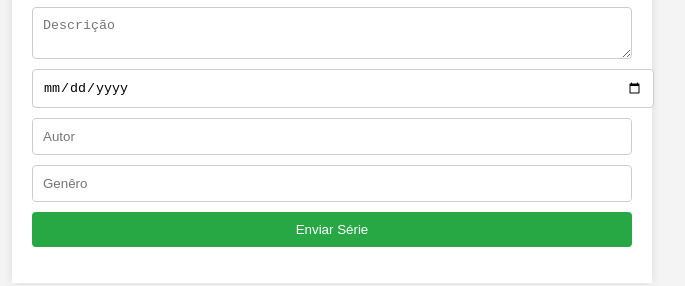
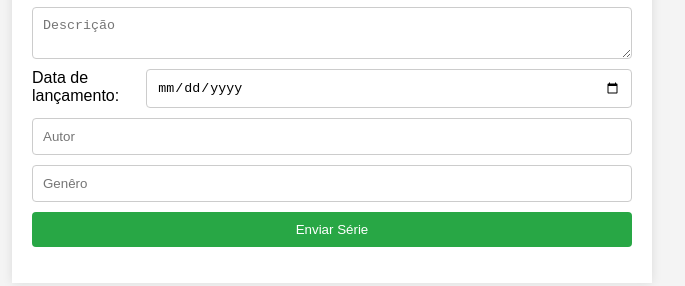
Before and after one commit to HenriqueSilvaXavier/Fullstack_pwa, a plain HTML site: page frontend/index.html in a window 1280 px wide. Shown: the part 190-476 px from the top of the page, without its empty margins (308-993 px from the left). Drawn offline with Linux system fonts and the light colour scheme; no server answers.

Commit message:
Update index.html

```diff
--- a/frontend/index.html
+++ b/frontend/index.html
@@ -14,7 +14,10 @@
         <form id="serieForm">
             <input type="text" id="title" placeholder="Título" required>
             <textarea id="description" placeholder="Descrição" required></textarea>
-            <input type="date" id="releaseDate" placeholder="Data de lançamento" required>
+            <div id="dateContainer">
+            <label for="releaseDate" id="dateLabel">Data de lançamento:</label>
+            <input type="date" id="releaseDate" required>
+            </div>
             <input type="text" id="author" placeholder="Autor" required>
             <input type="text" id="genre" placeholder="Genêro">
             <button type="submit">Enviar Série</button>
```
